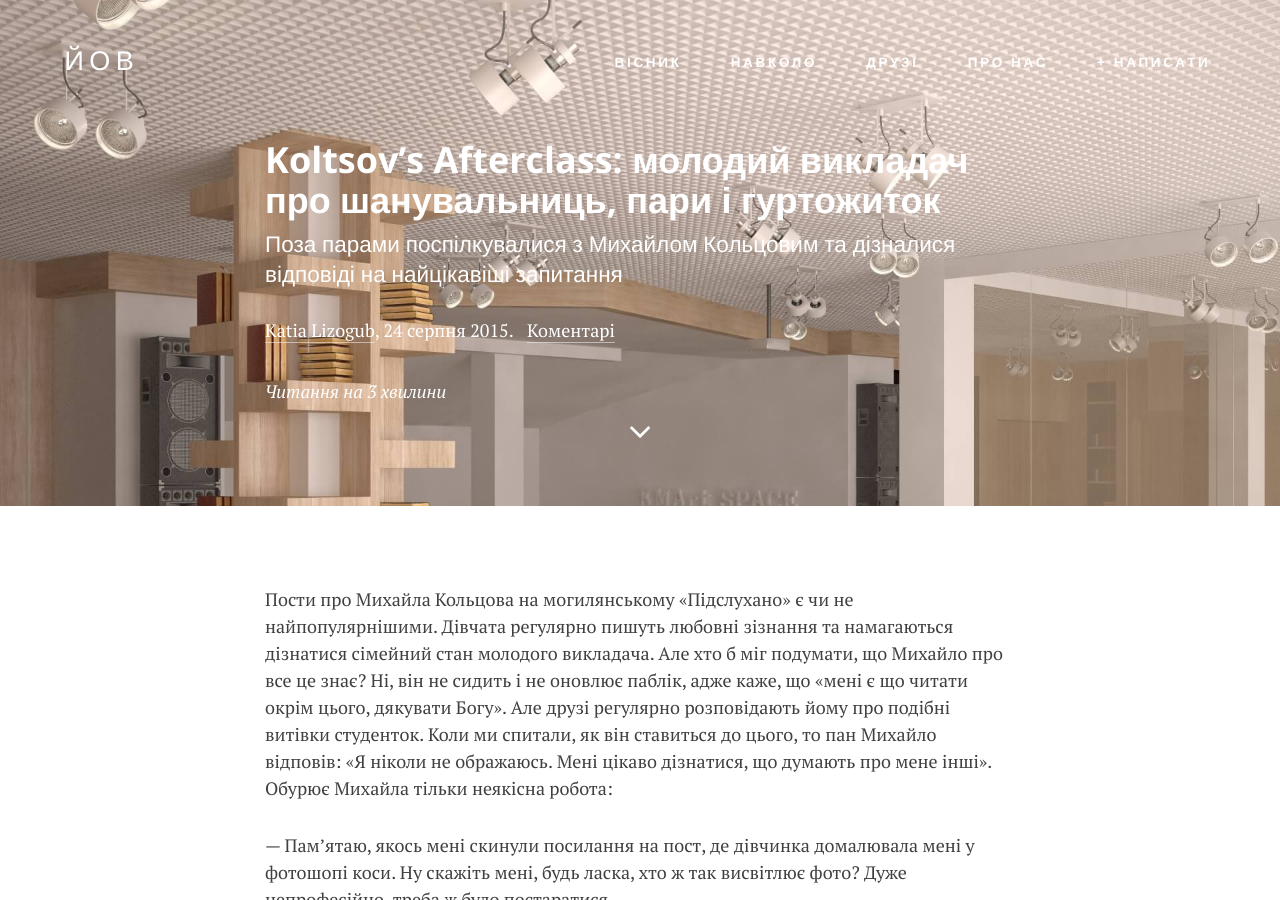
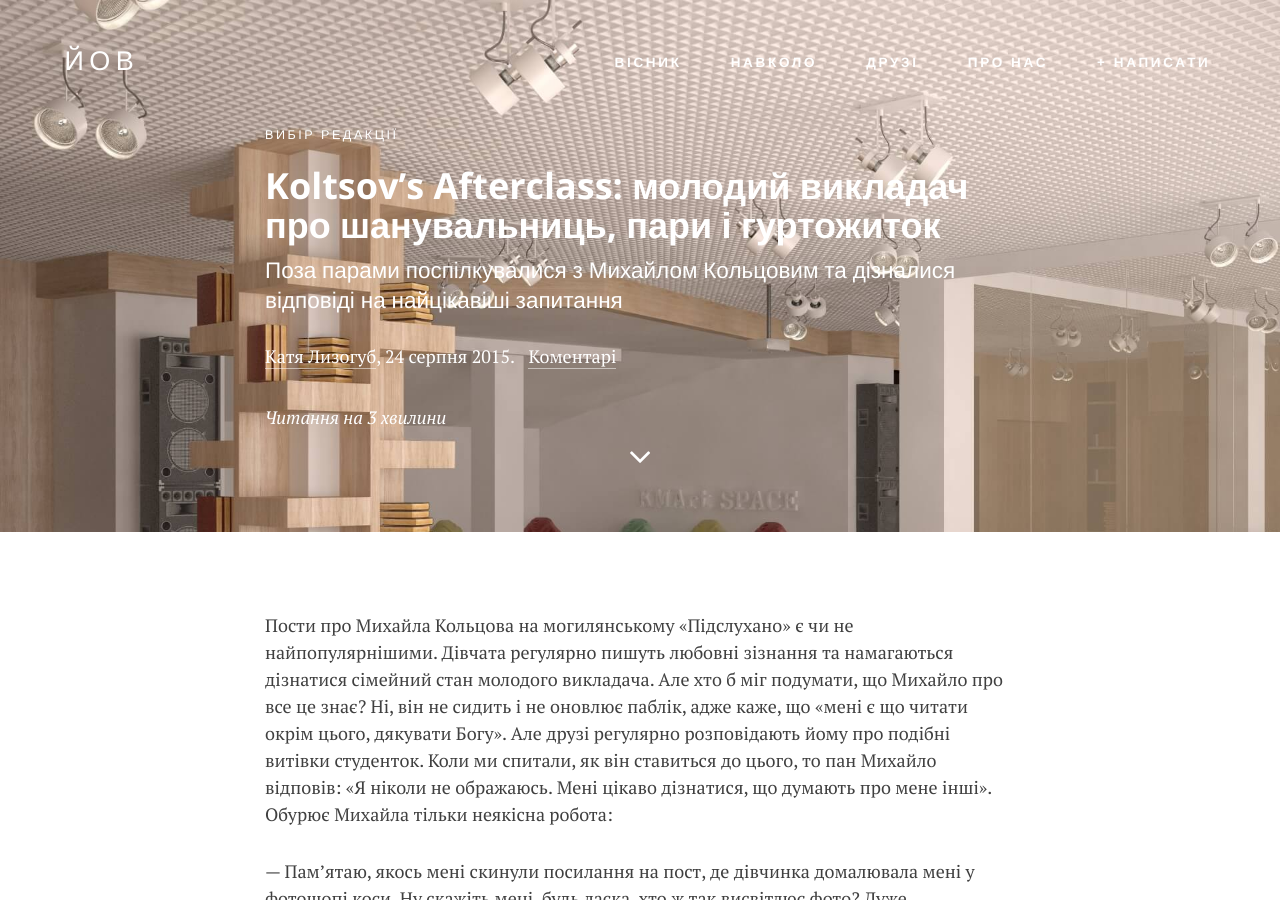
Before and after one commit to boretskyi/boretskyi.github.io, a Jekyll site: the page built from _posts/2015-08-24-koltsov.md, in a window 1280 px wide and 900 px high. Built offline with Jekyll 4.4.1, drawn with Linux system fonts in a browser that asks for light colours; nearby versions of some CDN libraries; comment, search, counter and statistics services are not loaded.

Commit message:
Make post featured

```diff
--- a/_posts/2015-08-24-koltsov.md
+++ b/_posts/2015-08-24-koltsov.md
@@ -3,11 +3,12 @@ layout: post
 published: true
 title: "Koltsov’s Afterclass: молодий викладач про шанувальниць, пари і гуртожиток"
 subtitle: Поза парами поспілкувалися з Михайлом Кольцовим та дізналися відповіді на найцікавіші запитання
-author: Katia Lizogub
+author: Катя Лизогуб
 authorlink: "https://www.facebook.com/profile.php?id=100007046461752"
 image: media/kmart/render.jpg
 tags:
   - "null"
+featured: true
 ---
 
 
```
